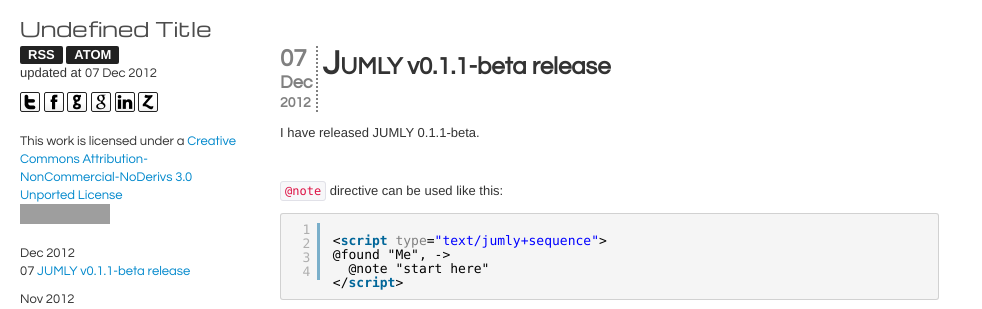
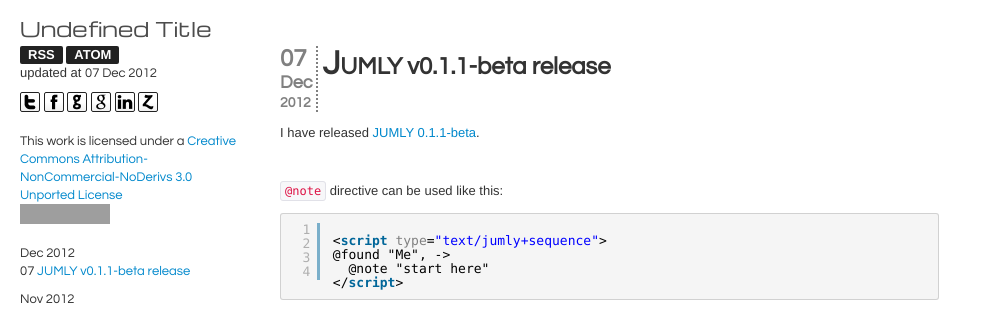
Before and after one commit to tmtk75/tmtk75.github.io, a Jekyll site: the page built from _posts/2012-12-07-jumly_v0.1.1-beta_release.md, in a window 1280 px wide. Shown: the top 309 px of the page, without its empty margins (0-982 px from the left). Built offline with Jekyll 4.4.1, drawn with Linux system fonts in a browser that asks for light colours; comment, search, counter and statistics services are not loaded; part of the change alters nothing that is shown; grey boxes are pictures that could not be loaded.

```diff
--- a/_posts/2012-12-07-jumly_v0.1.1-beta_release.md
+++ b/_posts/2012-12-07-jumly_v0.1.1-beta_release.md
@@ -3,7 +3,7 @@ layout: post
 title: JUMLY v0.1.1-beta release
 creation-date: 2012-12-07 16:03:22
 ---
-I have released JUMLY 0.1.1-beta.
+I have released [JUMLY 0.1.1-beta](http://jumly.herokuapp.com).
 
 `@note` directive can be used like this:
 
```
